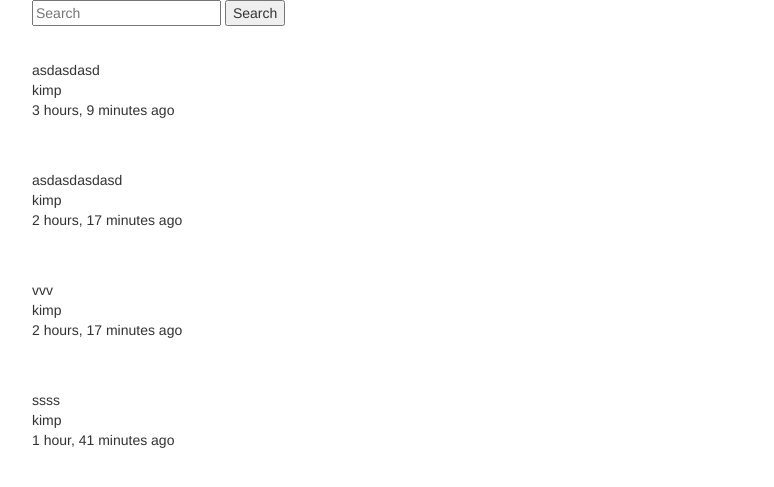
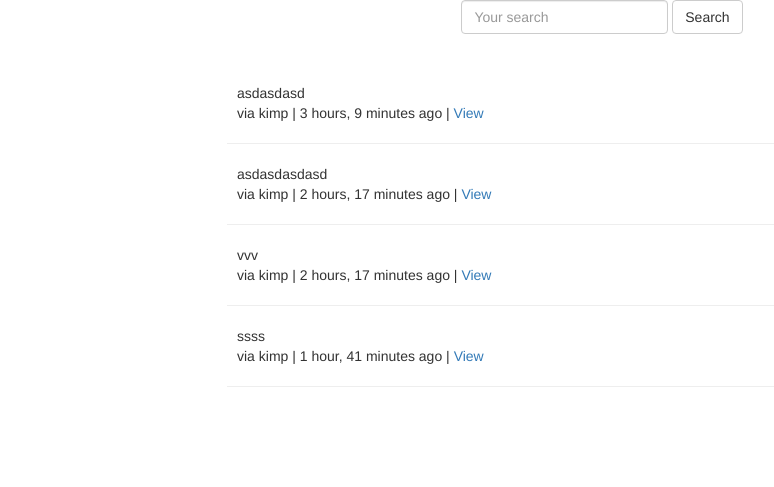
Before and after one commit to kimassa/django_twitter, a Django app: page /tweet/ in a window 1280 px wide. Shown: the top 487 px of the page, without its empty margins (38-812 px from the left). Run offline with Django 3.2, Linux system fonts and the light colour scheme; data comes from the database, SQL or seed files in the repository; some libraries are stand-ins or nearby versions.

Commit message:
리스트뷰에 부트스트랩 적용

```diff
--- a/tweets/templates/tweets/search_form.html
+++ b/tweets/templates/tweets/search_form.html
@@ -1,4 +1,11 @@
-<form method='GET' action='{% url "tweet:list" %}'>
-    <input type='text' name='q' placeholder='Search' value='{{ request.GET.q }}'/>
-    <input type='submit' value='Search'/>
-</form>
+<div class='row'>
+    <div class='col-sm-12 text-center'>
+        <form class="form-inline" method='GET' action='{% url "tweet:list" %}'>
+                <div class="form-group">
+                    <input class="form-control" type='text' name='q' placeholder='Your search' value='{{ request.GET.q }}'/>
+                    </div>
+                <input class="btn btn-default" type='submit' value='Search'/>
+
+        </form>
+    </div>
+</div>
--- a/tweets/templates/tweets/tweet_list.html
+++ b/tweets/templates/tweets/tweet_list.html
@@ -2,12 +2,25 @@
 
 
 {% block content %}
+
+    <div class='row'>
+        <div class='col-sm-8 col-sm-offset-2'>
              {% include "tweets/search_form.html" %}<br/>
-
         {% for object in object_list %}
-        <p>{{ object.content }}<br/>
-        {{ object.user }}<br/>
-        {{ object.timestamp|timesince }} ago</p><br/><br/>
+            <div class="media">
+                  <div class="media-left">
+                    <a href="#">
+                      {% if object.image %}
+                        <img class="media-object" src="..." alt="...">
+                     {% endif %}
+                    </a>
+                  </div>
+                  <div class="media-body">
+                    {{ object.content }}<br/>
+                    via {{ object.user }} | {{ object.timestamp|timesince }} ago | <a href='{{ object.get_absolute_url }}'>View</a>
+                  </div>
+            </div>
+            <hr/>
         {% empty %}
             {% if request.GET.q %}
              <p>No tweets found.</p>
@@ -16,4 +29,7 @@
             {% endif %}
         {% endfor %}
 
+        </div>
+    </div>
+
 {% endblock content %}
```
Also changed, not shown: tweets/templates/tweets/list_view.html (+20 -4 lines). Lines whose indentation alone changed are shown as unchanged.
